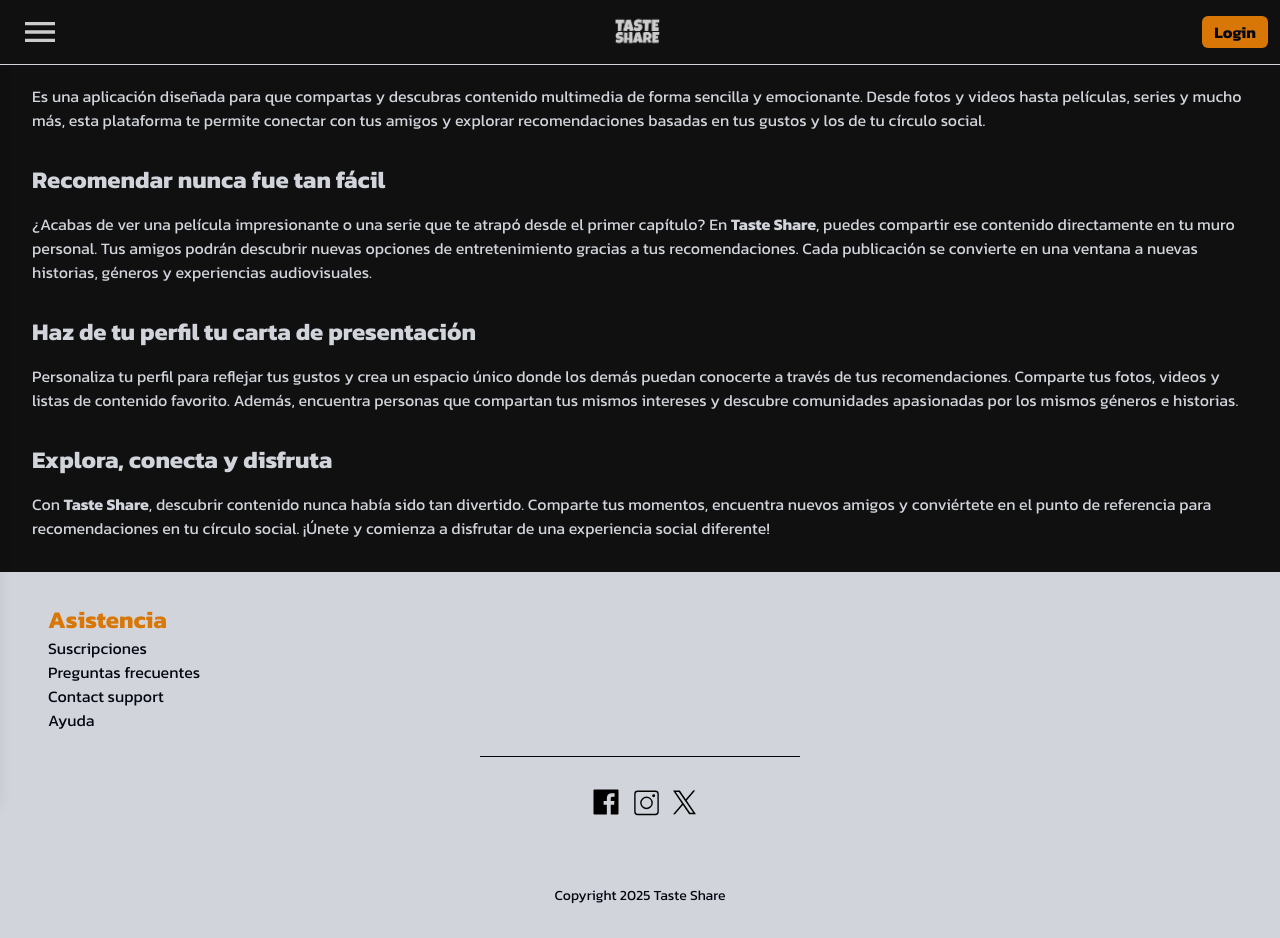
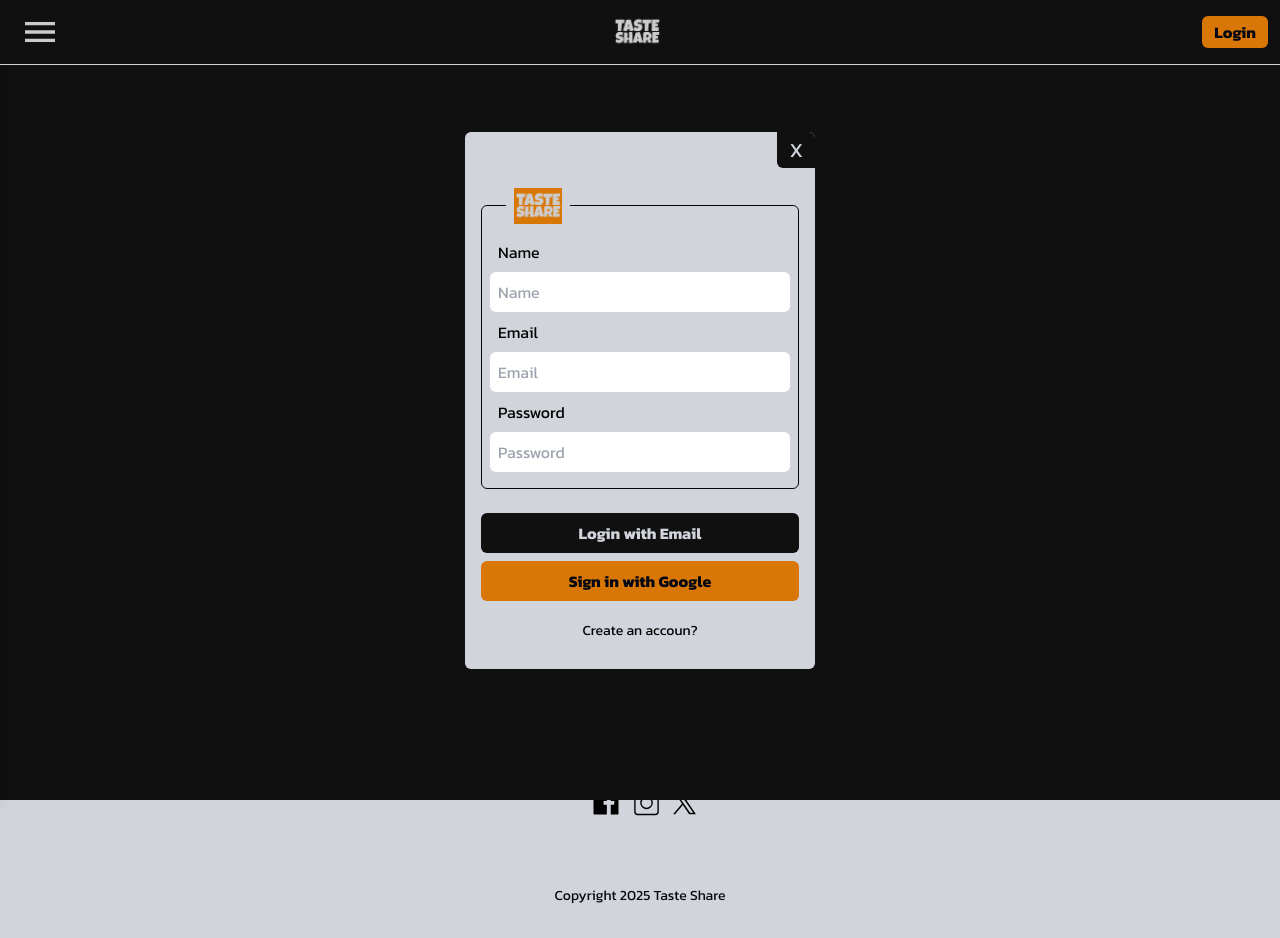
Before and after one commit to Chispaclick/Taste-Share, a Next.js app: page / in a window 1280 px wide. Built offline with nearby package versions, Linux system fonts and the light colour scheme.

Commit message:
Taste Share commit #45

```diff
--- a/src/app/globals.css
+++ b/src/app/globals.css
@@ -11,3 +11,13 @@
 }
 
 @import "animate.css";
+
+
+@keyframes spin {
+  from {
+    transform: rotate(0deg);
+  }
+  to {
+    transform: rotate(360deg);
+  }
+}
--- a/src/app/layout.js
+++ b/src/app/layout.js
@@ -1,12 +1,12 @@
 "use client";
 import "./globals.css"; // Asegúrate de incluir tu archivo CSS global
 import { Kanit } from "next/font/google";
-import NavBar from "@/components/navbar/NavBar";
-import SlideMain from "@/components/slide-main/SlideMain";
 import { Provider } from "react-redux";
 import { store } from "@/store/store";
 import { metadata } from "./metada";
-import { useEffect, useState } from "react";
+import { useEffect } from "react";
+
+import ClientComponent from "@/components/client-component/ClientComponent";
 
 // Carga la fuente Kanit con los pesos deseados
 const kanit = Kanit({
@@ -19,22 +19,8 @@
 
 // RootLayout
 function RootLayout({ children }) {
-  const [isOpen, setIsOpen] = useState(false);
-  const [loginHidden, setLoginHidden] = useState(false);
-  const [changeIcon, setChangeIcon] = useState(false);
-
-  const toggleMenu = () => {
-    setIsOpen(!isOpen);
-    setChangeIcon(!changeIcon);
-
-  };
-
-  const showLogin = () => {
-    setLoginHidden(!loginHidden);
-  };
-
-   // Manejo de metadata usando useEffect
-   useEffect(() => {
+  // Manejo de metadata usando useEffect
+  useEffect(() => {
     // Actualiza el título del documento
     document.title = metadata.title;
 
@@ -61,17 +47,13 @@
     }
   }, []);
 
-
   return (
     <html lang="en" className={kanit.className}>
       <body>
         <Provider store={store}>
-          <NavBar
-           toggleMenu={toggleMenu}
-           changeIcon={changeIcon} />
-          <SlideMain isOpen={isOpen} />
-          {/* Incluye el ClientComponent que maneja NavBar y SlideMain */}
-          <menu>{children}</menu>
+          <ClientComponent>
+            {children}
+          </ClientComponent>
         </Provider>
       </body>
     </html>
--- a/src/components/client-component/ClientComponent.jsx
+++ b/src/components/client-component/ClientComponent.jsx
@@ -1,36 +1,67 @@
 "use client";
-
 import NavBar from "@/components/navbar/NavBar";
 import SlideMain from "@/components/slide-main/SlideMain";
-import { useState } from "react";
-import { Provider } from "react-redux";
-import { store } from '@/store/store';
-import HookForm from "../hook-form/HookForm";
+import { useDispatch, useSelector } from "react-redux";
 
-export default function ClientComponent({ children }) {
+import { useEffect, useState } from "react";
+import Spinner from "@/components/loading/Spinner";
+import { onAuthStateChanged } from "firebase/auth";
+import { FirebaseAuth } from "@/firebase/config";
+import { logout } from "@/slice/authLoginSlice";
+import HookForm from "@/components/hook-form/HookForm";
+import '@/app/globals.css'; // Asegúrate de incluir tu archivo CSS global
+
+
+
+
+function ClientComponent({ children }) {
+
   const [isOpen, setIsOpen] = useState(false);
   const [loginHidden, setLoginHidden] = useState(false);
+  const [changeIcon, setChangeIcon] = useState(false);
+  const [formOpen, setFormOpen] = useState(true);
+
+  const dispatch = useDispatch()
 
   const toggleMenu = () => {
     setIsOpen(!isOpen);
+    setChangeIcon(!changeIcon);
   };
 
   const showLogin = () => {
-    setLoginHidden(!loginHidden);
+    setFormOpen(!formOpen);
   };
+
+  // Manejo de metad  const dispatch = useDispatch()
+
+  {/*const { status } = useSelector((state) => state.auth);
+
+  useEffect(() => {
+    onAuthStateChanged(FirebaseAuth, async (user) => {
+      if (!user) return dispatch(logout());
+      const { uid, email, passsword, photoURL } = user;
+      dispatch(login(uid, email, passsword, photoURL));
+      console.log(user);
+    });
+  }, []);
+  if (status === "checking") {
+    return <Spinner />;
+  }*/}
+
+
+
+
+
+
 
   return (
     <>
-      <Provider store={store}>
-        {/* Barra de navegación  */}
-        <NavBar toggleMenu={toggleMenu} showLogin={showLogin} />
-        {/* Menú desplegable<Login /> */}
-        <SlideMain isOpen={isOpen} />
-        <HookForm />
-
-        {/* Contenido principal */}
-        <main>{children}</main>
-      </Provider>
+      <NavBar toggleMenu={toggleMenu} changeIcon={changeIcon} />
+      <SlideMain isOpen={isOpen} />
+      <HookForm showLogin={showLogin}/>
+      <div>{children}</div>
     </>
   );
 }
+
+export default ClientComponent;
--- a/src/components/hook-form/HookForm.jsx
+++ b/src/components/hook-form/HookForm.jsx
@@ -10,8 +10,13 @@
 import { checkingAuthentication, startGoogleSignIn } from "@/slice/thunks";
 import { startLoginWithEmailPassword } from "@/slice/thunks";
 
-function HookForm() {
-  const [formOpen, setFormOpen] = useState(true);
+function HookForm({showLogin}) {
+
+
+
+  const closeForm = () => {
+    showLogin(); // Alterna el estado en el componente padre
+  };
 
   const {
     handleSubmit,
@@ -46,15 +51,21 @@
 
   return (
     <div
-      className={` top-0  flex flex-col place-content-center items-center bg-background w-full h-screen ${
-        formOpen ? "visible" : "hidden"
+      className={`absolute z-10 top-0  flex flex-col place-content-center items-center bg-background w-full h-screen ${
+        showLogin ? "visible" : "hidden"
       }`}
     >
       <form
         onSubmit={handleSubmit(onSubmit)}
-        className="flex flex-col animate__animated  animate__fadeInUp transition-transform duration-500  bg-gray-300 w-[350px] rounded-md p-4 place-content-center items-center"
+        className="flex flex-col relative animate__animated  animate__fadeInUp transition-transform duration-500  bg-gray-300 w-[350px] rounded-md p-4 place-content-center items-center"
       >
-        <fieldset className="border-gray-950 border-[1px] rounded-md pt-4 p-2 mb-6">
+        <button
+        onClick={closeForm}
+        className="bg-background hover:bg-red-500 rounded-tr-md rounded-bl-md absolute top-0 right-0 mb-10 px-3 py-1 text-gray-300 text-xl">
+        X
+
+        </button>
+        <fieldset className="border-gray-950 border-[1px] rounded-md pt-4 p-2 mb-6 mt-10">
           <legend className="ml-4 px-2">
             <Image
               src="/logo_taste_share.png"
--- /dev/null
+++ b/src/components/loading/Spinner.jsx
@@ -0,0 +1,11 @@
+import '@/app/globals.css'
+
+function Spinner({ size = 8, color = 'blue-500' }) {
+  return (
+    <div
+      className={`w-${size} h-${size} border-4 border-${color} border-t-transparent rounded-full animate-spin`}
+    ></div>
+  );
+}
+
+export default Spinner;
```
